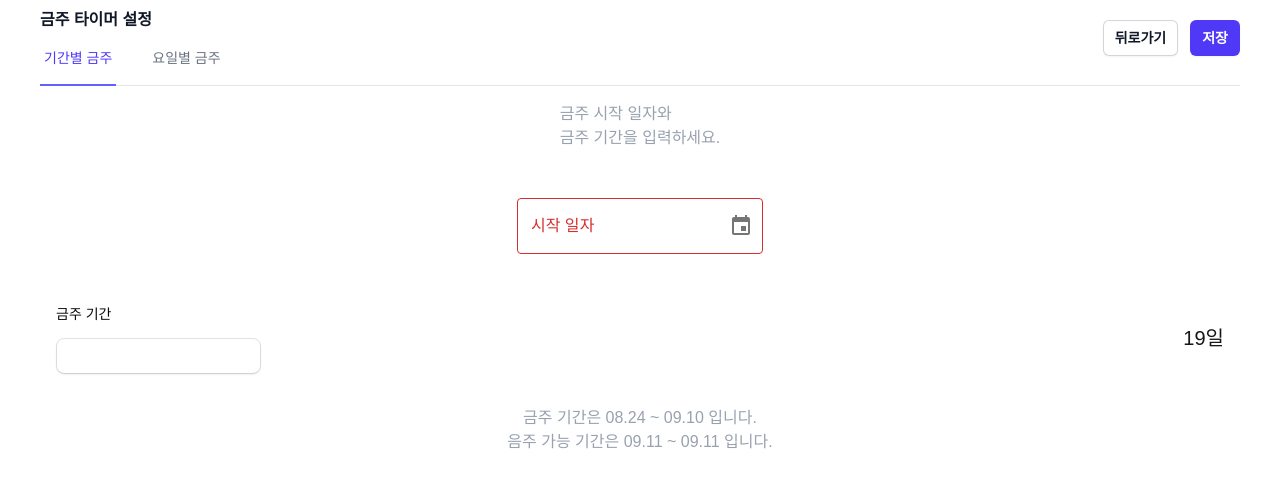
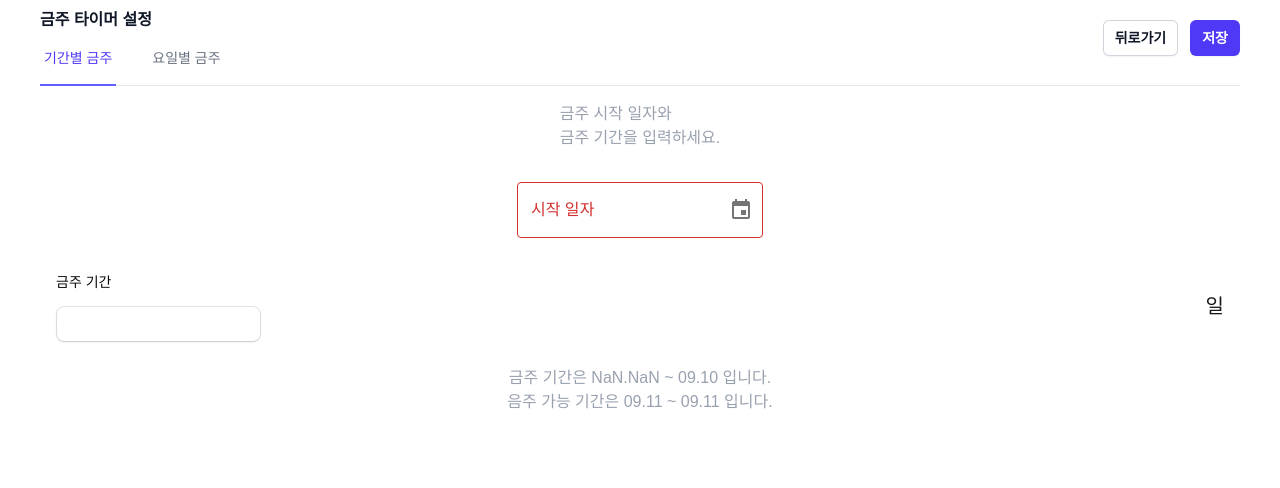
Before and after one commit to geugyeonglabs/any-drinks, a Next.js app: page /period in a window 1280 px wide. Shown: the top 488 px of the page. Built offline with nearby package versions, Linux system fonts and the light colour scheme; a web font is replaced by a local one.

Commit message:
feat: 기간별 금주 시작 일자 및 금주 기간 렌더링

```diff
--- a/src/app/(setting)/period/page.tsx
+++ b/src/app/(setting)/period/page.tsx
@@ -13,8 +13,8 @@ export default function Period() {
   const [periodDate, setPeriodDate] = useState<string>("");
 
   return (
-    <div className="flex flex-col items-center gap-8 p-4">
-      <main className="flex flex-col items-center gap-12 w-full">
+    <div className="flex flex-col items-center gap-6 p-4">
+      <main className="flex flex-col items-center gap-8 w-full">
         <p className="text-gray-400">
           금주 시작 일자와
           <br />
@@ -38,11 +38,14 @@ export default function Period() {
               }
             />
           </Field>
-          <div className="text-xl">19일</div>
+          <div className="text-xl">{periodDate}일</div>
         </section>
       </main>
       <footer className="flex flex-col items-center text-gray-400">
-        <div>금주 기간은 08.24 ~ 09.10 입니다.</div>
+        <div>
+          금주 기간은 {startDate && startDate.month() + 1}.{startDate?.date()} ~
+          09.10 입니다.
+        </div>
         <div>음주 가능 기간은 09.11 ~ 09.11 입니다.</div>
       </footer>
     </div>
```
